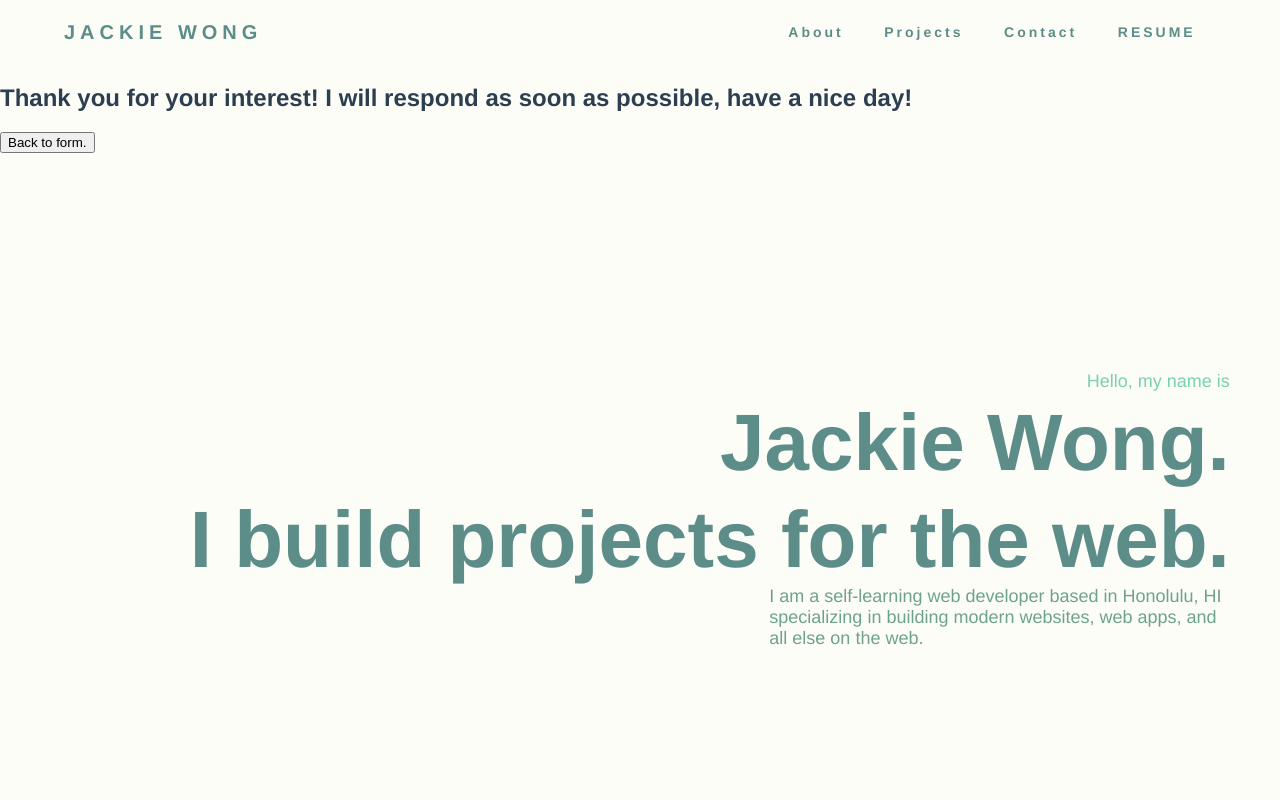
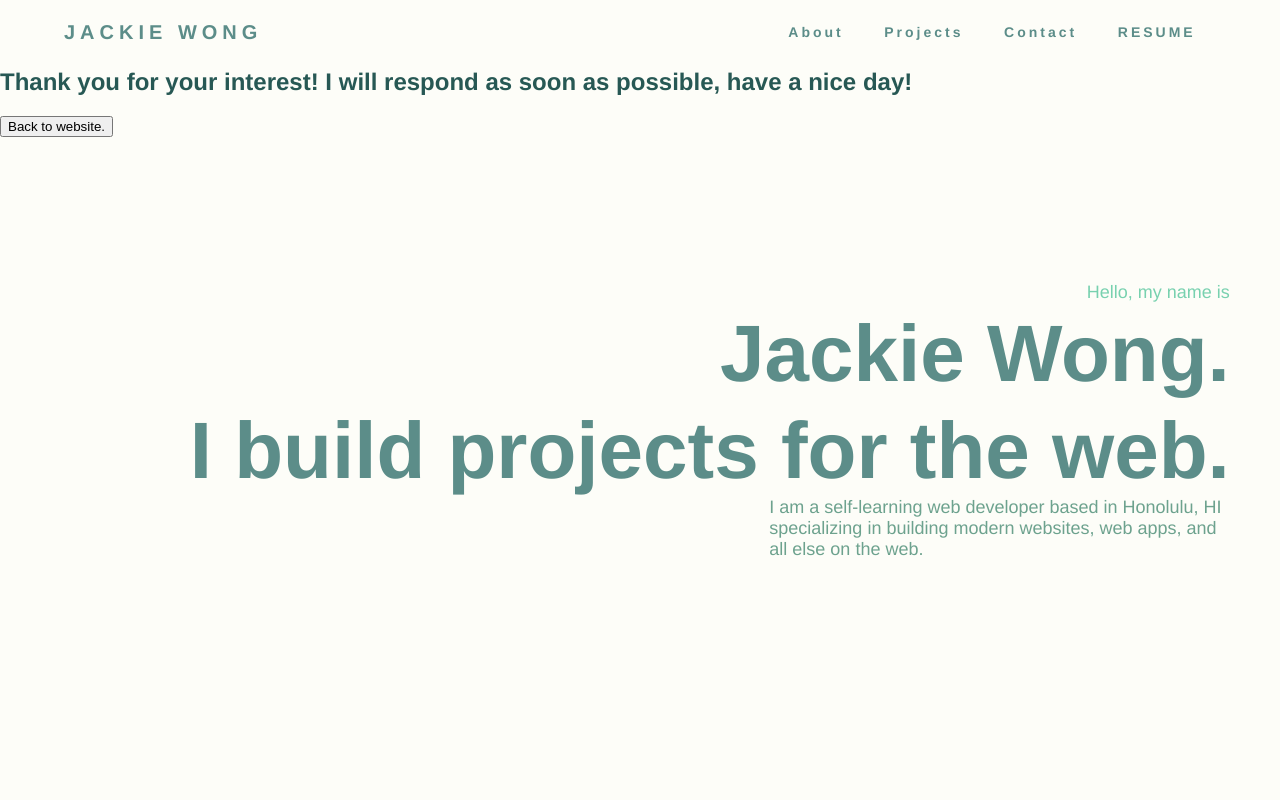
Before and after one commit to jackiewong99/portfolio, a Vue app: page /thanks in a window 1280 px wide. Shown: the top 800 px of the page. Built offline with nearby package versions, Linux system fonts and the light colour scheme.

Commit message:
Update router and add style to content.
-Reroute success text to website.
=Update success button text to direct back to website.
-Add styling to the submission text.
-Remove route from submission fail text.

```diff
--- a/src/components/SubmissionFail.vue
+++ b/src/components/SubmissionFail.vue
@@ -1,11 +1,8 @@
 <template>
-  <div class="submission-success">
-    <h1>
-      Oops, looks like something went wrong!
+  <div class="submission-fail">
+    <h1 class="submission-fail-text">
+      Oops, looks like something went wrong! Try refreshing the page.
     </h1>
-    <router-link :to="{ name: 'Contact' }">
-      <button>Back to form.</button>
-    </router-link>
   </div>
 </template>
 
@@ -15,4 +12,23 @@ export default {
 };
 </script>
 
-<style scoped></style>
+<style scoped>
+.submission-fail {
+  display: block;
+  position: fixed;
+  z-index: 10;
+  top: 6%;
+  left: 0;
+  text-align: left;
+}
+
+.submission-fail::before {
+  filter: blur(5px);
+  -webkit-filter: blur(5px);
+  z-index: -1;
+}
+
+.submission-fail-text {
+  color: #275854;
+}
+</style>
--- a/src/components/SubmissionSuccess.vue
+++ b/src/components/SubmissionSuccess.vue
@@ -1,11 +1,11 @@
 <template>
   <div class="submission-success">
-    <h1>
+    <h1 class="submission-success-text">
       Thank you for your interest! I will respond as soon as possible, have a
       nice day!
     </h1>
-    <router-link :to="{ name: 'Contact' }">
-      <button>Back to form.</button>
+    <router-link :to="{ name: 'Home' }">
+      <button class="nav-btn">Back to website.</button>
     </router-link>
   </div>
 </template>
@@ -16,4 +16,51 @@ export default {
 };
 </script>
 
-<style scoped></style>
+<style scoped>
+.submission-success {
+  display: block;
+  position: fixed;
+  z-index: 10;
+  top: 6%;
+  left: 0;
+  text-align: left;
+}
+
+.submission-success::before {
+  filter: blur(5px);
+  -webkit-filter: blur(5px);
+  z-index: -1;
+}
+
+.submission-success-text {
+  color: #275854;
+}
+
+.nav-btn {
+  text-align: center;
+}
+
+.nav-btn input {
+  background-color: #a7d7c5;
+  border: 3px solid #275854;
+  border-radius: 6px;
+  color: #275854;
+  cursor: pointer;
+  font-size: 18px;
+  font-weight: 500;
+  margin: 5px 0px 0px 4px;
+  padding: 20px 30px;
+  outline: none;
+  transition: 0.3s ease-in;
+}
+
+.nav-btn:hover {
+  background-color: rgba(236, 236, 211, 0.6);
+  opacity: 0.6;
+}
+
+.nav-btn:active {
+  background-color: rgba(236, 236, 211, 0.3);
+  opacity: 0.3;
+}
+</style>
```
